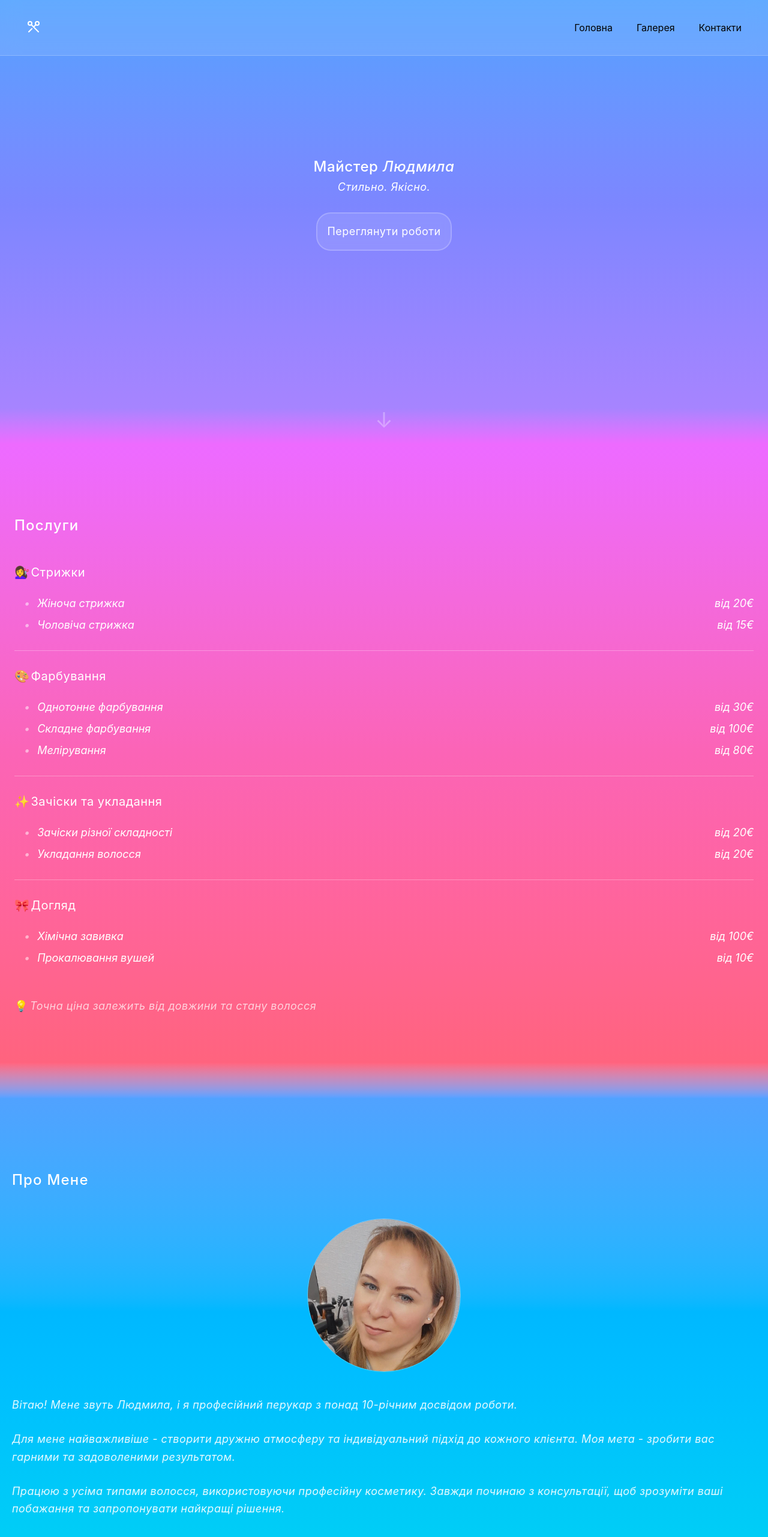
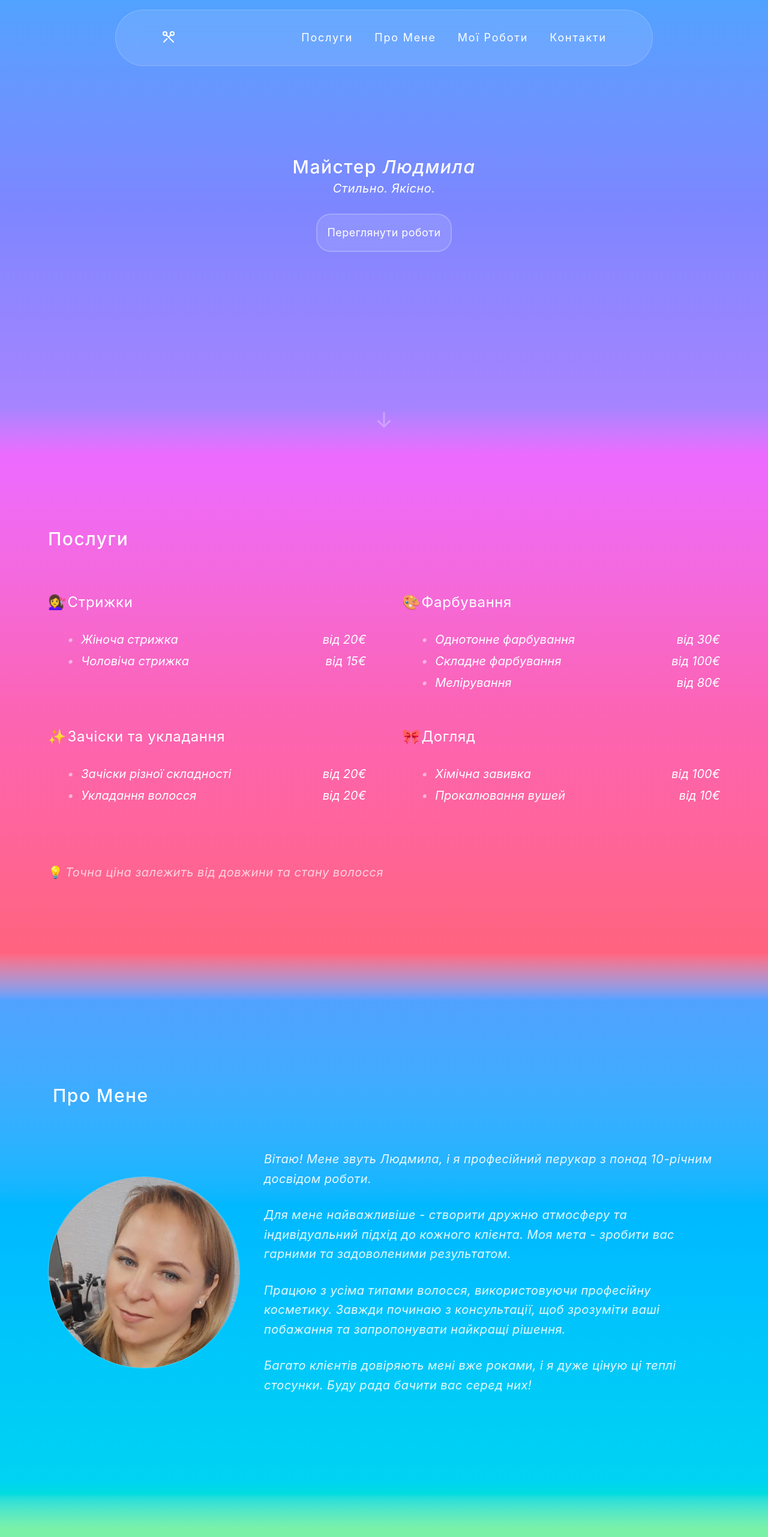
Before and after one commit to Shimi001/hairdresser-website, a React (Vite) app: page / in a window 1280 px wide. Shown: the top 2562 px of the page at 60% size. Built offline with nearby package versions, Linux system fonts and the light colour scheme.

Commit message:
Add responsive width adaptation

```diff
--- a/index.html
+++ b/index.html
@@ -4,7 +4,7 @@
 <head>
   <meta charset="UTF-8" />
   <meta name="viewport" content="width=device-width, initial-scale=1.0" />
-  <title>hairdresser-website</title>
+  <title>Friseur bei Ihnen zu Hause</title>
 </head>
 
 <body>
--- a/src/App.tsx
+++ b/src/App.tsx
@@ -18,9 +18,13 @@ function App() {
 
       <main className="text-white text-lg">
         <Hero />
+        <div className="text-center text-4xl text-white/30 h-15 lg:h-20 w-full bg-linear-to-b from-violet-400 to-fuchsia-400">↓</div>
         <Services />
+        <div className="h-15 lg:h-20 w-full bg-linear-to-b from-rose-400 to-blue-400"></div>
         <Profile />
+        <div className="h-15 lg:h-20 w-full bg-linear-to-b from-cyan-400 to-green-300"></div>
         <Gallery />
+        <div className="h-15 lg:h-20 w-full bg-linear-to-b from-teal-400 to-rose-400"></div>
         <Contacts />
       </main>
     </>
--- a/src/components/NavBar/index.tsx
+++ b/src/components/NavBar/index.tsx
@@ -1,26 +1,34 @@
-import { Link } from 'react-router-dom'
 import { useScrollClose } from '../../hooks/useScrollClose'
 import { Scissors } from 'lucide-react';
+
+const navItems = [
+  { id: 'services', label: 'Послуги' },
+  { id: 'profile', label: 'Про Мене' },
+  { id: 'gallery', label: 'Мої Роботи' },
+  { id: 'contacts', label: 'Контакти' },
+];
+
+const scrollToSection = (id: string) => {
+  document.getElementById(id)?.scrollIntoView({ behavior: 'smooth' });
+};
 
 function NavBar({ open, setOpen, closeMenu }: { open: boolean; setOpen: (open: boolean) => void; closeMenu: () => void }) {
   useScrollClose({ open, closeMenu });
 
   return (
-    <nav className="absolute w-full flex flex-col bg-white/10 border-b border-white/20 backdrop-blur-lg overflow-hidden transform-gpu">
-      <div className="flex items-center justify-between py-7 p-11 w-full">
+    <nav className="absolute w-full flex flex-col bg-white/10 border-b border-white/20 backdrop-blur-lg overflow-hidden transform-gpu
+      md:max-w-[90%] md:top-4 md:left-1/2 md:-translate-x-1/2 md:border md:rounded-full
+      lg:max-w-[80%] lg:px-5
+      xl:max-w-[70%] xl:px-8
+      2xl:max-w-[55%] 2xl:px-10 2xl:top-6"
+    >
+      <div className="flex items-center justify-between px-11 py-7 w-full">
         {/* logo */}
         <div className="text-3xl">
           <button onClick={() => { document.getElementById('hero')?.scrollIntoView({ behavior: 'smooth' }) }}>
-            <Scissors className="text-3xl text-white rotate-90" />
+            <Scissors className="text-white rotate-90 cursor-pointer lg:hover:scale-120 lg:duration-200" />
           </button>
         </div>
-
-        {/* desktop menu items */}
-        <ul className="hidden md:flex gap-10">
-          <Link to="/">Головна</Link>
-          <Link to="/gallery">Галерея</Link>
-          <Link to="/contacts">Контакти</Link>
-        </ul>
 
         {/* mobile menu button */}
         <button
@@ -29,22 +37,39 @@ function NavBar({ open, setOpen, closeMenu }: { open: boolean; setOpen: (open: b
         >
           ☰
         </button>
+
+        {/* tablet/laptop menu items */}
+        <div className="hidden md:flex lg:text-lg text-white gap-9 xl:tracking-widest 2xl:gap-10">
+          {navItems.map((item) => (
+            <button
+              key={item.id}
+              onClick={() => scrollToSection(item.id)}
+              className="cursor-pointer transition duration-200 lg:hover:scale-110"
+            >
+              {item.label}
+            </button>
+          ))}
+        </div>
       </div>
 
       {/* mobile menu */}
       <div className={`md:hidden text-white overflow-hidden transition-[max-height] duration-300 ease-in-out
         ${open ? "max-h-80" : "max-h-0"}`}>
         <div className={`w-full flex flex-col px-7 py-9 pb-16 space-y-7 tracking-widest text-xl
-          transition[opacity] duration-300 ease-in-out italic
+          transition-all duration-300 ease-in-out
           ${open ? "translate-y-0 opacity-100" : "-translate-y-4 opacity-0"}`}>
-          <button onClick={() => { document.getElementById('services')?.scrollIntoView({ behavior: 'smooth' }) }}
-            className="text-left">Послуги</button>
-          <button onClick={() => { document.getElementById('profile')?.scrollIntoView({ behavior: 'smooth' }) }}
-            className="text-left">Про Мене</button>
-          <button onClick={() => { document.getElementById('gallery')?.scrollIntoView({ behavior: 'smooth' }) }}
-            className="text-left">Мої Роботи</button>
-          <button onClick={() => { document.getElementById('contacts')?.scrollIntoView({ behavior: 'smooth' }) }}
-            className="text-left">Контакти</button>
+          {navItems.map((item) => (
+            <button
+              key={item.id}
+              onClick={() => {
+                scrollToSection(item.id);
+                setOpen(false);
+              }}
+              className="text-left"
+            >
+              {item.label}
+            </button>
+          ))}
         </div>
       </div>
     </nav>
--- a/src/components/sections/Contacts.tsx
+++ b/src/components/sections/Contacts.tsx
@@ -8,32 +8,39 @@ const contactsButtons = [
 
 function Contacts() {
   return (
-    <section id="contacts" className="flex flex-col min-h-screen px-5 py-30 bg-linear-to-b justify-center from-rose-400 via-orange-300 to-amber-300">
-      <h1 className="text-2xl mb-12 font-medium tracking-wider">Контакти</h1>
-      <div className="bg-white/10 border border-white/20 backdrop-blur-sm rounded-2xl p-8 max-w-3xl mx-auto">
-        <div className="max-w-md mx-auto space-y-6 border-b border-white/20 pb-8 mb-6">
+    <section
+      id="contacts"
+      className="min-h-screen pt-30 md:pt-35 2xl:pt-30 bg-linear-to-b justify-center from-rose-400 via-orange-300 to-amber-300"
+    >
+      <div className="px-5 md:px-16 xl:px-20 2xl:px-32">
+        <div className="flex flex-col">
+          <h2 className="text-2xl xl:text-3xl mb-30 px-2 lg:px-4 md:mb-20 2xl:mb-30 2xl:mt-10 font-medium tracking-wider">Контакти</h2>
+          <div className="bg-white/10 border border-white/20 backdrop-blur-sm rounded-2xl p-8 md:p-14 md:px-19 xl:px-30 max-w-3xl mx-auto">
+            <div className="max-w-md mx-auto border-b border-white/20 pb-8 mb-6 2xl:pb-10 2xl:mb-8">
               {/* phone */}
               <div className="text-center">
                 <p className="text-sm text-white/60 mb-1">Телефонуйте за номером</p>
-            <div className="italic tracking-wide mb-7">+43 677 62492753</div>
+                <div className="italic xl:text-xl 2xl:text-2xl tracking-wide lg:tracking-wide mb-7 md:mb-9 2xl:mb-12">+43 677 62492753</div>
 
-            <div className="grid grid-cols-3 gap-2">
+                <div className="grid grid-cols-3 gap-2 md:gap-5">
                   {contactsButtons.map((button) => (
                     <a
                       key={button.name}
                       href={button.link}
                       target="_blank"
                       rel="noopener noreferrer"
-                  className="flex flex-col items-center gap-2 p-4 bg-white/10 border border-white/20 backdrop-blur-sm shadow-sm text-white rounded-xl transition-colors"
+                      className="flex flex-col items-center gap-2 p-4 2xl:p-6 bg-white/10 border border-white/20 backdrop-blur-sm shadow-sm text-white rounded-xl lg:hover:scale-105 lg:duration-200"
                     >
                       <button.icon className="w-6 h-6" />
-                  <span className="text-xs ">{button.name}</span>
+                      <span className="text-xs xl:text-base">{button.name}</span>
                     </a>
                   ))}
                 </div>
               </div>
             </div>
-        <div className="text-center italic text-white/70 tracking-wide">Нижня Австрія • Відень</div>
+            <div className="text-center xl:text-xl italic text-white/70 tracking-wide">Нижня Австрія • Відень</div>
+          </div>
+        </div>
       </div>
     </section>
   );
--- a/src/components/sections/Gallery.tsx
+++ b/src/components/sections/Gallery.tsx
@@ -3,14 +3,17 @@ import { Instagram } from 'lucide-react'
 
 function Gallery() {
     return (
-        <>
-            <section id="gallery" className="min-h-screen py-30 pb-20 bg-linear-to-b from-green-300 via-emerald-400 to-teal-400">
-                <h1 className="flex text-2xl font-medium px-8 mb-12 tracking-wider">Мої Роботи</h1>
-                <div className="grid grid-cols-2 px-5 mb-14">
+        <section
+            id="gallery"
+            className="min-h-screen pt-30 md:pt-35 2xl:pt-30 pb-20 lg:pb-30 bg-linear-to-b from-green-300 via-emerald-400 to-teal-400"
+        >
+            <div className="px-5 md:px-10 lg:px-16 xl:px-20 2xl:px-32">
+                <h2 className="text-2xl xl:text-3xl 2xl:mt-10 font-medium px-2 mb-12 tracking-wider">Мої Роботи</h2>
+                <div className="grid grid-cols-2 lg:grid-cols-3 mb-14 lg:mb-22">
                     {galleryImages.map((image) => (
                         <div
                             key={image.id}
-                            className="flex justify-center items-center p-2"
+                            className="flex justify-center items-center p-2 md:p-4"
                         >
                             <img src={image.src} className="w-full h-auto rounded-lg shadow-sm border border-white/30" />
                         </div>
@@ -18,20 +21,19 @@ function Gallery() {
                 </div>
 
                 <div className="text-center">
-                    <p className="text-sm text-white/80 mb-2">Подивитися більше робіт</p>
+                    <p className="text-sm xl:text-base text-white/80 mb-2 xl:mb-3">Дивитися більше робіт</p>
                     <a
                         href="https://www.instagram.com/ludakasyan_hairstyle/"
                         target="_blank"
                         rel="noopener noreferrer"
-                        className="inline-flex items-center gap-2 px-6 py-3 bg-linear-to-tr from-yellow-300 via-red-500 to-indigo-500 text-white rounded-xl"
+                        className="inline-flex items-center text-white rounded-xl md:rounded-2xl gap-2 px-6 md:px-9 lg:px-12 xl:px-14 py-3 md:py-4 xl:py-5 lg:hover:scale-105 lg:duration-200 bg-linear-to-tr from-yellow-300 via-red-500 to-indigo-500"
                     >
                         <Instagram className="w-5 h-5" />
-                        <span className="font-medium">@ludakasyan_hairstyle</span>
+                        <span className="font-medium 2xl:text-xl">@ludakasyan_hairstyle</span>
                     </a>
                 </div>
-            </section>
-            <div className="h-15 w-full bg-linear-to-b from-teal-400 to-rose-400"></div>
-        </>
+            </div>
+        </section>
     );
 }
 
--- a/src/components/sections/Hero.tsx
+++ b/src/components/sections/Hero.tsx
@@ -1,23 +1,23 @@
 function Hero() {
     return (
-        <>
-            <section id="hero" className="flex flex-col px-8 h-[85vh] justify-center tracking-wide bg-linear-to-b from-blue-400 via-indigo-400 to-violet-400 text-white">
+        <section
+            id="hero"
+            className="flex flex-col h-[85vh] justify-center tracking-wide bg-linear-to-b from-blue-400 via-indigo-400 to-violet-400 text-white"
+        >
             <div className="mx-auto text-center">
-                    <h1 className="text-2xl mb-1 font-medium tracking-wide">
+                <h1 className="text-2xl xl:text-3xl mb-1 font-medium tracking-wide md:tracking-wider">
                     <span>Майстер </span>
                     <span className="italic">Людмила</span>
                 </h1>
-                    <p className="italic mb-7">
+                <p className="xl:text-xl italic mb-7">
                     Стильно. Якісно.
                 </p>
                 <button onClick={() => { document.getElementById('gallery')?.scrollIntoView({ behavior: 'smooth' }) }}
-                        className="inline-flex bg-white/10 border-2 border-white/20 backdrop-blur-sm rounded-3xl p-4 justify-center">
+                    className="inline-flex cursor-pointer xl:text-xl bg-white/10 border-2 border-white/20 backdrop-blur-sm rounded-3xl p-4 md:px-9 xl:px-11 justify-center lg:hover:scale-105 lg:duration-200">
                     Переглянути роботи
                 </button>
             </div>
         </section>
-            <div className="text-center text-4xl text-white/30 h-15 w-full bg-linear-to-b from-violet-400 to-fuchsia-400">↓</div>
-        </>
     );
 }
 
--- a/src/components/sections/Profile.tsx
+++ b/src/components/sections/Profile.tsx
@@ -2,12 +2,18 @@ import profile from '../../assets/profile.webp';
 
 function Profile() {
   return (
-    <>
-      <section id="profile" className="flex flex-col min-h-screen pt-30 pb-20 px-5 tracking-wide bg-linear-to-b from-blue-400 via-sky-400 to-cyan-400">
-        <h2 className="text-2xl mb-12 font-medium tracking-wider">Про Мене</h2>
-        <div className="grid grid-col-[1fr_auto]">
-          <div className="flex mb-10 w-64 h-auto mx-auto"><img src={profile} className="border border-white/30 rounded-full"></img></div>
-          <div className="space-y-7 italic leading-relaxed text-white/90">
+    <section
+      id="profile"
+      className="min-h-screen pt-30 md:pt-35 2xl:pt-30 pb-20 lg:pb-30 xl:pb-0 tracking-wide bg-linear-to-b from-blue-400 via-sky-400 to-cyan-400"
+    >
+      <div className="px-6 md:px-16 xl:px-20 2xl:px-32">
+        <div className="flex flex-col">
+          <h2 className="text-2xl xl:text-3xl px-2 2xl:px-0 mb-12 lg:mb-16 xl:mb-18 2xl:mb-30 2xl:mt-10 font-medium tracking-wider">Про Мене</h2>
+          <div className="grid grid-col-[1fr_auto] lg:grid-cols-[auto_1fr]">
+            <div className="mb-10 lg:mb-0 lg:mr-10 2xl:mr-20 2xl:ml-10 w-full mx-auto max-w-xs flex items-center justify-center">
+              <img src={profile} className="border border-white/30 rounded-full"></img>
+            </div>
+            <div className="flex flex-col justify-center xl:text-xl 2xl:tracking-wider space-y-7 italic leading-relaxed text-white/90">
               <p>Вітаю! Мене звуть Людмила, і я професійний перукар
                 з понад 10-річним досвідом роботи.</p>
               <p>Для мене найважливіше - створити дружню атмосферу
@@ -22,9 +28,9 @@ function Profile() {
                 вас серед них!</p>
             </div>
           </div>
+        </div>
+      </div>
     </section>
-      <div className="h-15 w-full bg-linear-to-b from-cyan-400 to-green-300"></div>
-    </>
   );
 }
 
--- a/src/components/sections/Services.tsx
+++ b/src/components/sections/Services.tsx
@@ -2,20 +2,24 @@ import { services } from '../../data/services'
 
 function Services() {
     return (
-        <>
-            <section id="services" className="grid grid-col-[1fr_1fr_auto] min-h-screen px-6 pt-30 pb-20 bg-linear-to-b from-fuchsia-400 via-pink-400 to-rose-400">
-                <h2 className="text-2xl mb-12 font-medium tracking-wider">Послуги</h2>
+        <section
+            id="services"
+            className="min-h-screen pt-30 md:pt-35 xl:pt-30 pb-20 lg:pb-30 bg-linear-to-b from-fuchsia-400 via-pink-400 to-rose-400"
+        >
+            <div className="px-6 md:px-16 xl:px-20 2xl:px-32">
+                <div className="flex flex-col">
+                    <h2 className="text-2xl xl:text-3xl px-2 xl:px-0 mb-12 lg:mb-16 xl:mb-18 2xl:mb-20 2xl:mt-10 font-medium tracking-wider">Послуги</h2>
 
-                <div className="mb-4 divide-y divide-white/30">
+                    <div className="grid lg:grid-cols-2 lg:gap-10 xl:gap-15 2xl:gap-18 mb-10 md:mb-15 lg:mb-25 2xl:mb-27 divide-y lg:divide-y-0 divide-white/30">
                         {services.map((category, index) => (
                             <div
                                 key={index}
-                            className={index === 0 ? 'pb-7' : 'py-7'}
+                                className={index === 0 ? 'pb-7 lg:pb-0' : 'py-7 lg:py-0'}
                             >
-                            <h3 className="text-xl tracking-wide mb-6">
+                                <h3 className="text-xl xl:text-2xl tracking-wide mb-6 xl:mb-8">
                                     <span className="pr-0.5">{category.icon}</span>{category.title}
                                 </h3>
-                            <ul className="flex flex-col list-disc ml-4 gap-2 italic">
+                                <ul className="flex flex-col list-disc ml-4 md:ml-6 xl:ml-8 xl:text-xl gap-2 italic">
                                     {category.items.map((item, i) =>
                                         <li key={i} className="flex text-white items-start">
                                             <span className="text-white/50 mr-3">•</span>
@@ -30,13 +34,13 @@ function Services() {
                         ))}
                     </div>
 
-                <p className="flex flex-row mt-2">
+                    <p className="flex flex-row xl:text-xl">
                         <span className="pr-1">💡</span>
                         <span className="text-white/70 italic tracking-wide">Точна ціна залежить від довжини та стану волосся</span>
                     </p>
+                </div>
+            </div>
         </section>
-            <div className="h-15 w-full bg-linear-to-b from-rose-400 to-blue-400"></div>
-        </>
     );
 }
 
```
Also changed, not shown: src/data/galleryImages.ts (+6 -24 lines), src/pages/Home/index.tsx (added). Lines whose indentation alone changed are shown as unchanged.
